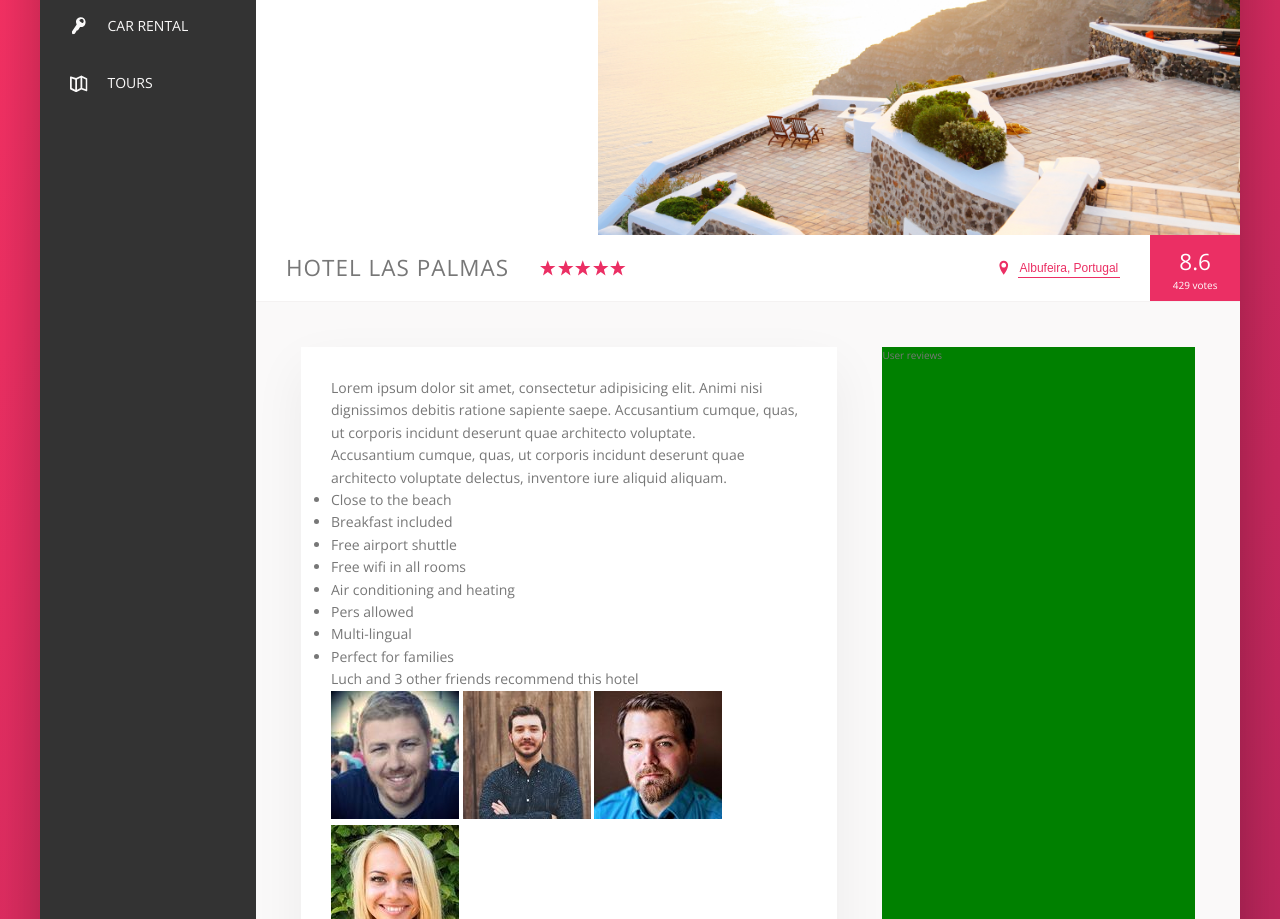
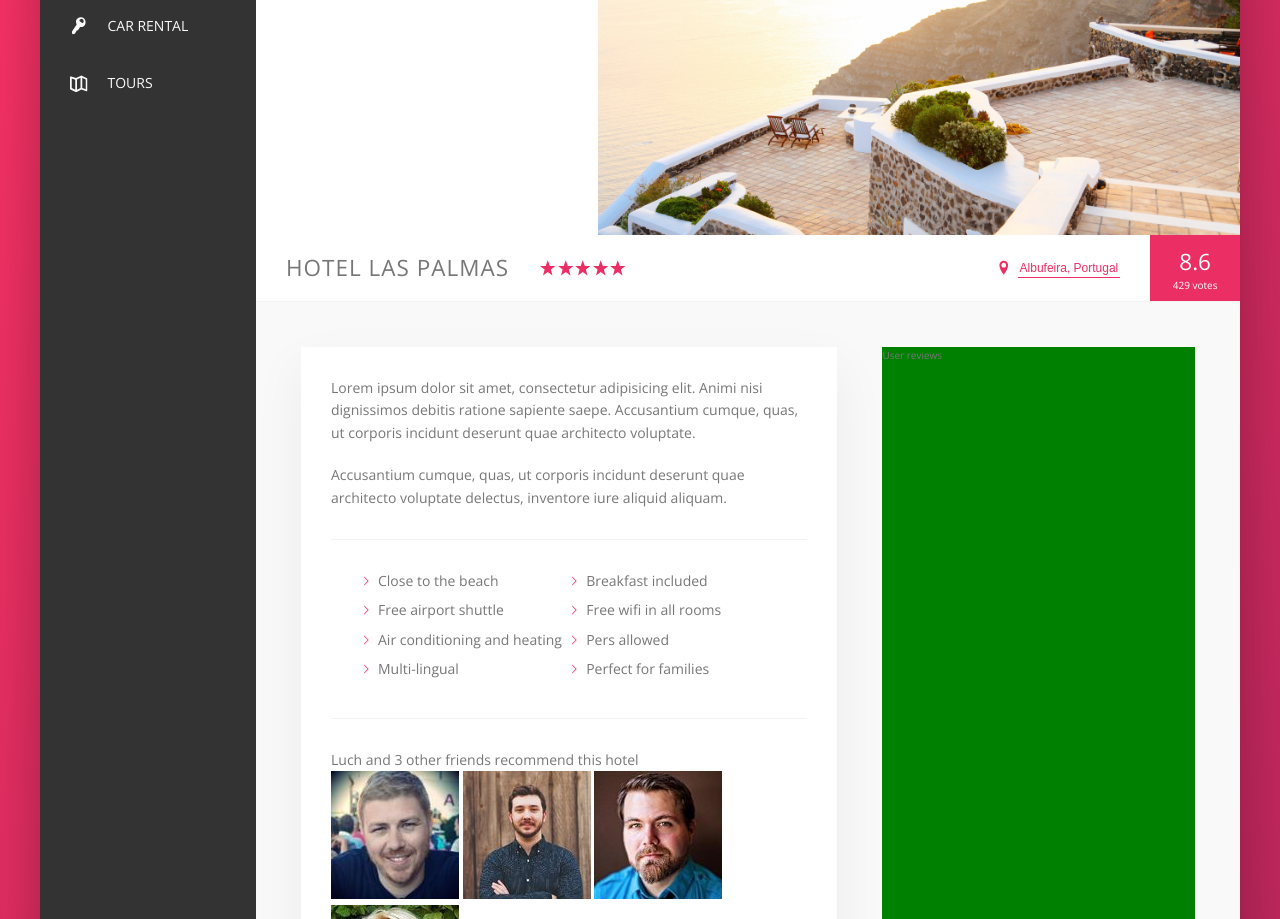
Before and after one commit to LiVinson/trillo-travels, a website: page index.html in a window 1280 px wide. Shown: the part 300-1219 px from the top of the page. Drawn offline with nearby package versions, Linux system fonts and the light colour scheme.

Commit message:
list syling with border top and bottom, flex-wrap to allow for moving to next line, and svg bullets with image-mask

```diff
--- /dev/null
+++ b/sass/components/_list.scss
@@ -0,0 +1,36 @@
+.list {
+    list-style: none;
+    margin: 3rem 0;
+    padding: 3rem;
+    border-top: var(--line);
+    border-bottom: var(--line);
+
+    display: flex;
+    flex-wrap: wrap;
+
+    &__item {
+        flex: 0 0 50%;
+        margin-bottom: .7rem;
+
+
+    }
+
+    &__item::before {
+        content: "";
+        display: inline-block;
+        height: 1rem;
+        width: 1rem;
+        margin-right: .7rem;
+
+        //older browsers - can't change color
+        // background: url("../img/chevron-thin-right.svg");
+        // background-size: cover;
+
+        //newer browsers
+        background-color: var(--color-primary);
+        -webkit-mask-image: url("../img/chevron-thin-right.svg");
+        -webkit-mask-size: cover;
+        mask-image: url("../img/chevron-thin-right.svg");
+        mask-size: cover;
+    }
+}
--- /dev/null
+++ b/sass/components/_paragraph.scss
@@ -0,0 +1,3 @@
+.paragraph:not(:last-of-type) {
+    margin-bottom: 2rem;
+}
--- a/sass/main.scss
+++ b/sass/main.scss
@@ -19,4 +19,7 @@
 @import "components/side-navigation";
 @import "components/gallery";
 @import "components/overview";
-@import "components/button-inline"
+@import "components/button-inline";
+@import "components/paragraph";
+@import "components/recommendations";
+@import "components/list";
```
Also changed, not shown: css/style.css, sass/components/_recommendations.scss (added).
